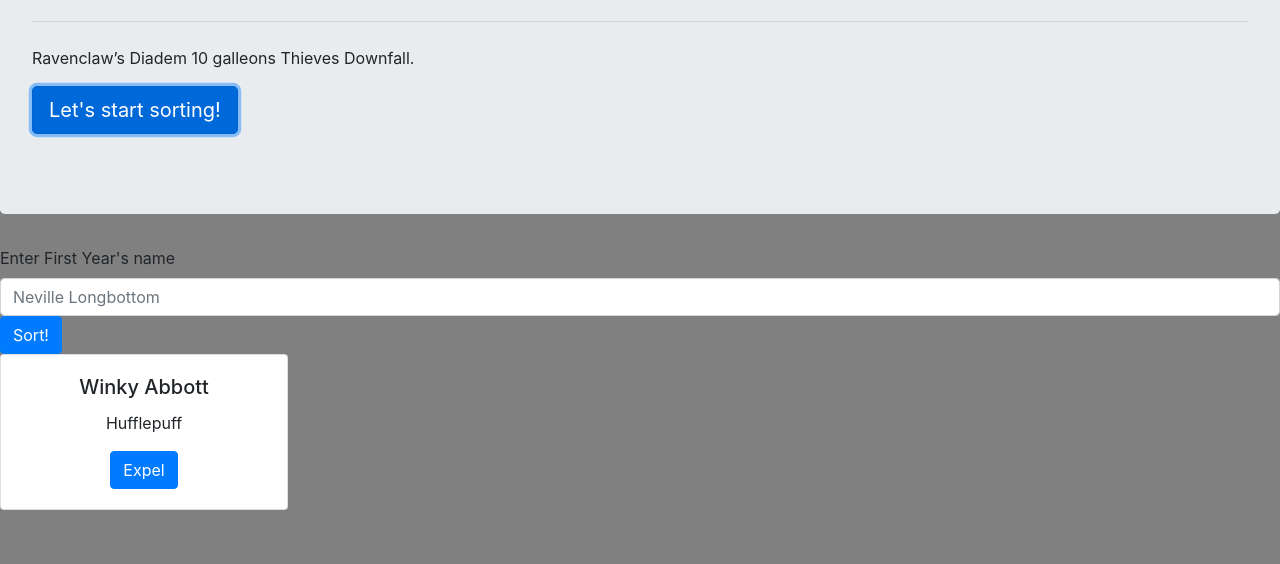
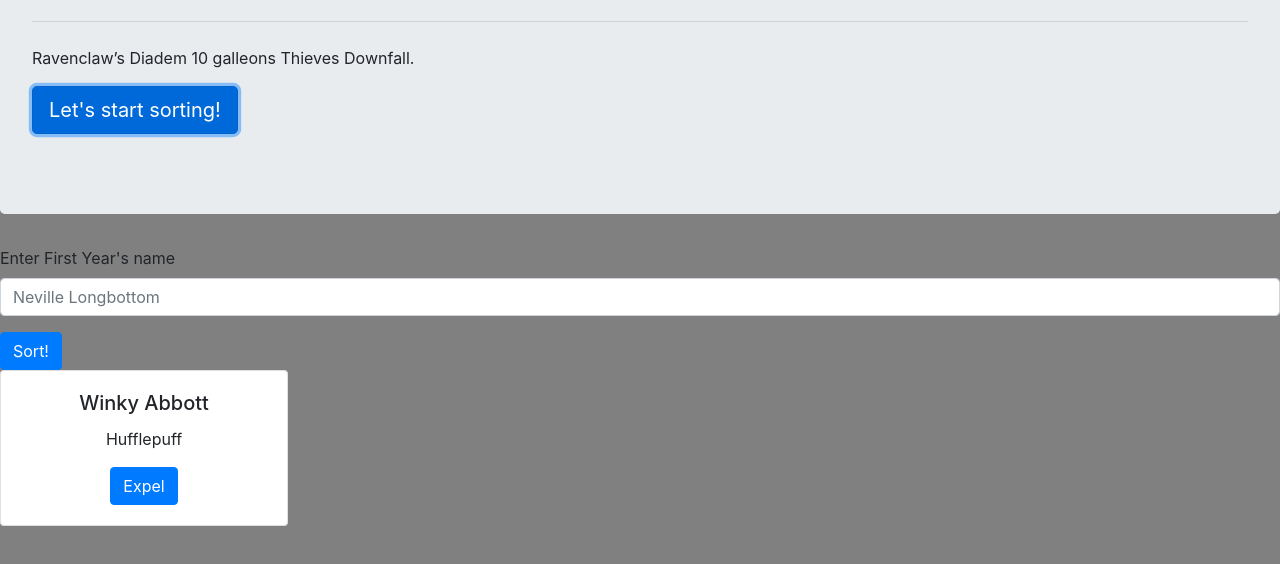
Before and after one commit to petestewart/sorting-hat, a plain HTML site: page index.html in a window 1280 px wide. Both pictures are taken after a click on the button "Let's start sorting!". Shown: the part 202-766 px from the top of the page. Drawn offline with nearby package versions, Linux system fonts and the light colour scheme.

Commit message:
initial javascript working. console logging student name

```diff
--- a/index.html
+++ b/index.html
@@ -9,26 +9,28 @@
 </head>
 <body>
 
-    <!-- fill out with intro -->
+
     <div class="jumbotron">
         <h1 class="display-4">Welcome To Hoggy Hoggy Warts!</h1>
         <p class="lead">Alohamora wand elf parchment, Wingardium Leviosa hippogriff, house dementors betrayal. Holly, Snape centaur portkey ghost Hermione spell bezoar Scabbers.</p>
         <hr class="my-4">
         <p>Ravenclaw’s Diadem 10 galleons Thieves Downfall.</p>
         <p class="lead">
-          <a class="btn btn-primary btn-lg" href="#" role="button">Let's start sorting!</a>
+          <a class="btn btn-primary btn-lg" href="#" role="button" id="start">Let's start sorting!</a>
         </p>
       </div>
-      <!-- end of jumbotron -->
 
-      <!-- fill out with name and sort button -->
-      <form>
-        <div class="form-group">
-          <label for="exampleInputEmail1">Enter First Year's name</label>
-          <input type="text" class="form-control" id="name" placeholder="Neville Longbottom">
-        <button type="submit" class="btn btn-primary">Sort!</button>
-      </form>
-      <!-- end of form -->
+
+      <div id="formArea">
+        <form id="studentForm" onsubmit="return false"> <!-- without return false the page reloads. why??-->
+            <div class="form-group">
+            <label for="name">Enter First Year's name</label>
+            <input type="text" class="form-control" id="name" name="name" placeholder="Neville Longbottom">
+            </div>
+            <button type="submit" id="sortButton" class="btn btn-primary">Sort!</button>
+        </form>
+      </div>
+
 
       <div id="cardsArea">
         <!-- fill out cards with name and house -->
--- a/main.js
+++ b/main.js
@@ -1 +1,37 @@
-console.log('sorting the hat');
+
+
+const clickEvents = () => {
+    document.querySelector('#start').addEventListener('click', showForm);
+    document.querySelector('#studentForm').addEventListener('submit', getName);
+}
+
+const showForm = () => {
+    formArea.style.display = 'block';
+}
+
+
+const getName = (event) => {
+    const studentName = event.target[0].value;
+    buildCard (studentName);
+}
+
+const buildCard = (name) => {
+    console.log(name);
+}
+
+
+init = () => {
+    formArea.style.display = 'none';
+    clickEvents();
+}
+
+init();
+
+
+
+
+// const form = document.forms[0];
+
+// form.addEventListener("submit", function(event) {
+//   event.preventDefault();
+// })
```
